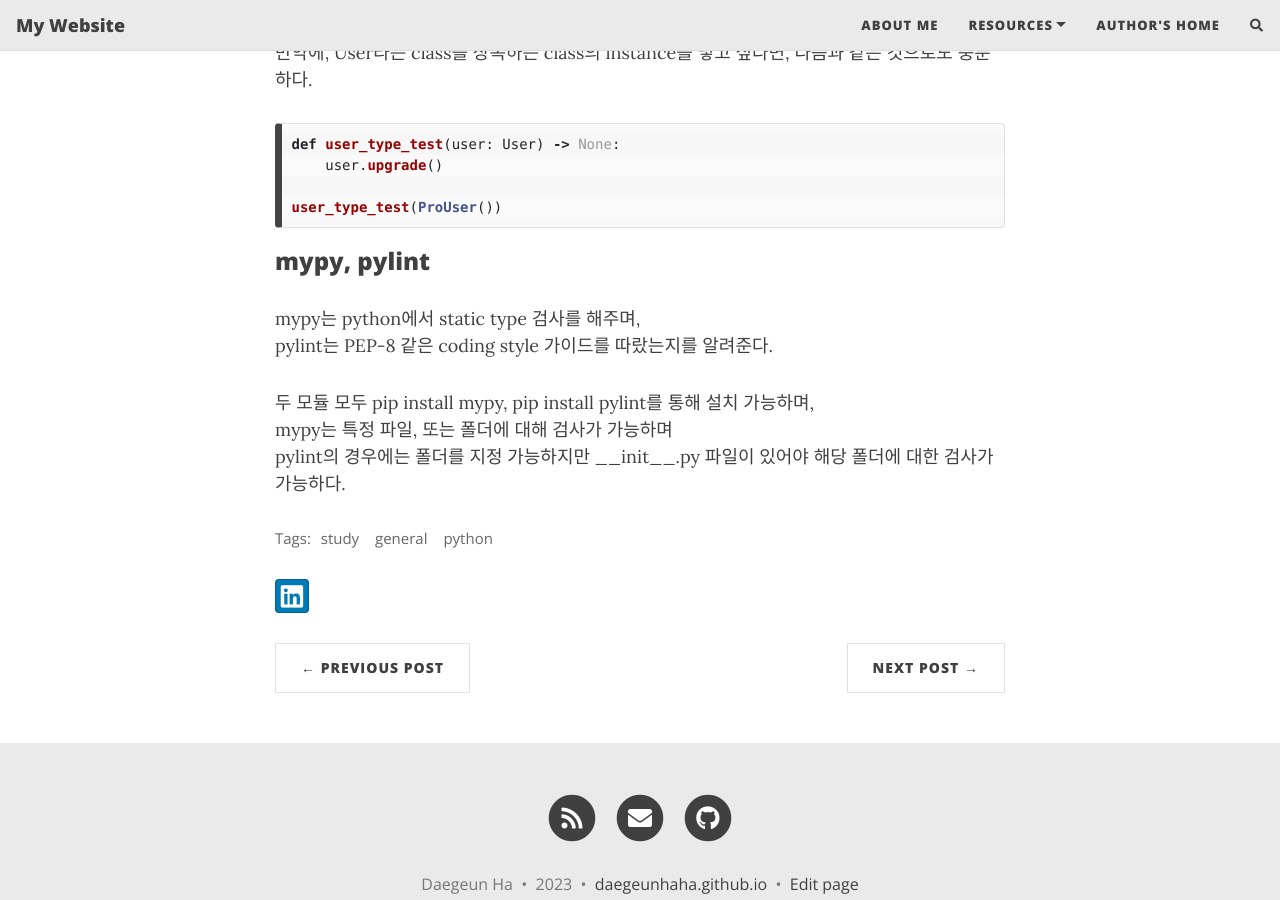
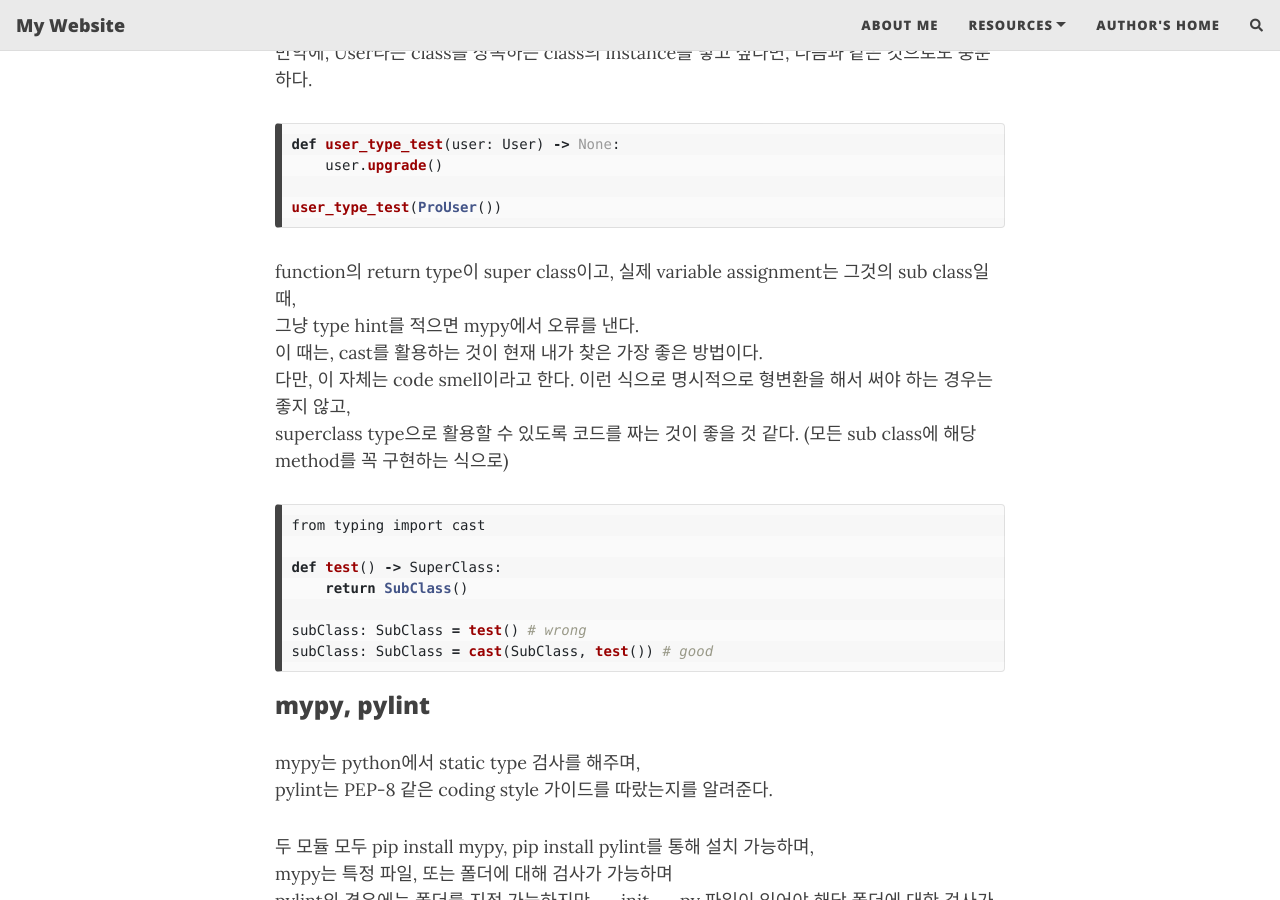
Before and after one commit to daegeunhaha/daegeunhaha.github.io, a Jekyll site: the page built from _posts/2023-01-25-python-tips.md, in a window 1280 px wide and 900 px high, scrolled down 2598 px. Built offline with Jekyll 4.4.1, drawn with Linux system fonts in a browser that asks for light colours; nearby versions of some CDN libraries; comment, search, counter and statistics services are not loaded.

Commit message:
fix python tipss

````diff
--- a/_posts/2023-01-25-python-tips.md
+++ b/_posts/2023-01-25-python-tips.md
@@ -107,6 +107,22 @@ def user_type_test(user: User) -> None:
 user_type_test(ProUser())
 ```
 
+function의 return type이 super class이고, 실제 variable assignment는 그것의 sub class일 때,
+그냥 type hint를 적으면 mypy에서 오류를 낸다.
+이 때는, cast를 활용하는 것이 현재 내가 찾은 가장 좋은 방법이다.
+다만, 이 자체는 code smell이라고 한다. 이런 식으로 명시적으로 형변환을 해서 써야 하는 경우는 좋지 않고,
+superclass type으로 활용할 수 있도록 코드를 짜는 것이 좋을 것 같다.  (모든 sub class에 해당 method를 꼭 구현하는 식으로)
+
+```python
+from typing import cast
+
+def test() -> SuperClass:
+    return SubClass()
+
+subClass: SubClass = test() # wrong
+subClass: SubClass = cast(SubClass, test()) # good
+```
+
 ### mypy, pylint
 
 mypy는 python에서 static type 검사를 해주며,
````
